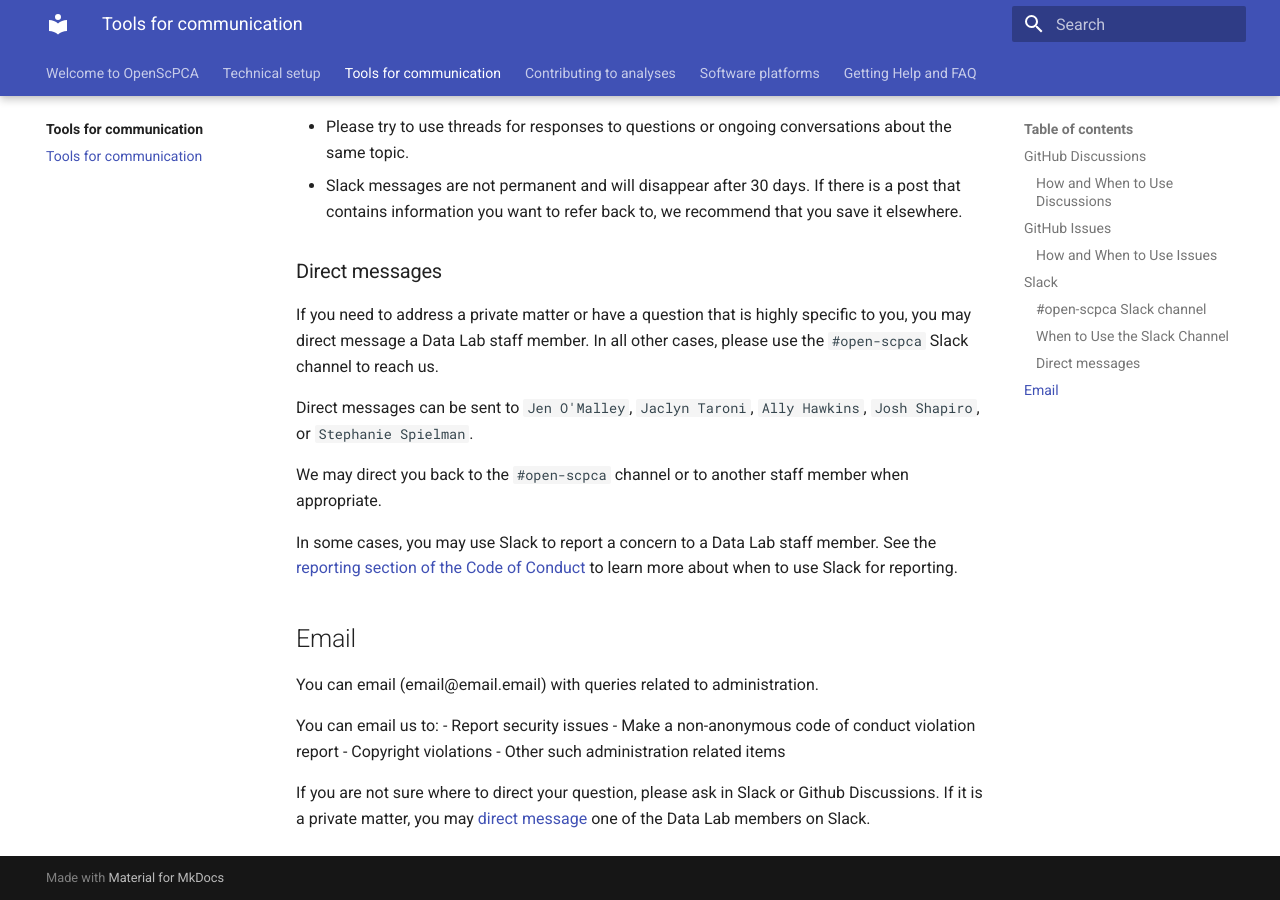
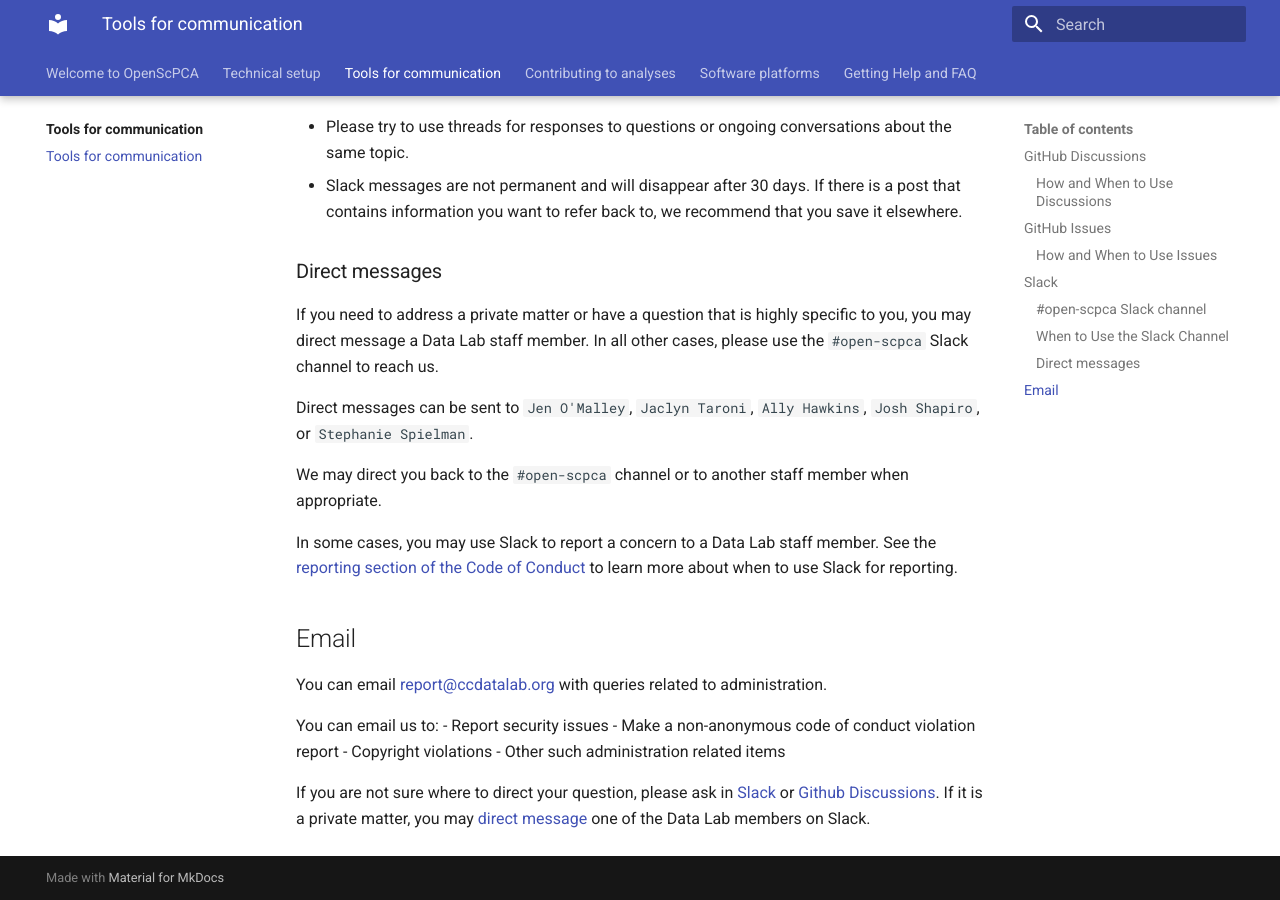
Before and after one commit to AlexsLemonade/OpenScPCA-analysis, an MkDocs documentation site: the page built from docs/communications-tools/tools-for-communication.md, in a window 1280 px wide and 900 px high, scrolled down 2935 px. Built offline with MkDocs 1.6.1 and Material for MkDocs 9.7.7, drawn with Linux system fonts in a browser that asks for light colours.

Commit message:
add correct email, link slack and discussions

```diff
--- a/docs/communications-tools/tools-for-communication.md
+++ b/docs/communications-tools/tools-for-communication.md
@@ -121,7 +121,7 @@
 
 ## Email
 
-You can email (email@email.email) with queries related to administration.
+You can email [report@ccdatalab.org](mailto:report@ccdatalab.org) with queries related to administration.
 
 You can email us to:
 - Report security issues
@@ -129,5 +129,5 @@
 - Copyright violations
 - Other such administration related items
 
-If you are not sure where to direct your question, please ask in Slack or Github Discussions.
+If you are not sure where to direct your question, please ask in [Slack](https://cancer-data-science.slack.com/) or [Github Discussions](https://github.com/AlexsLemonade/OpenScPCA-analysis/discussions).
 If it is a private matter, you may [direct message](#direct-messages) one of the Data Lab members on Slack.
```
